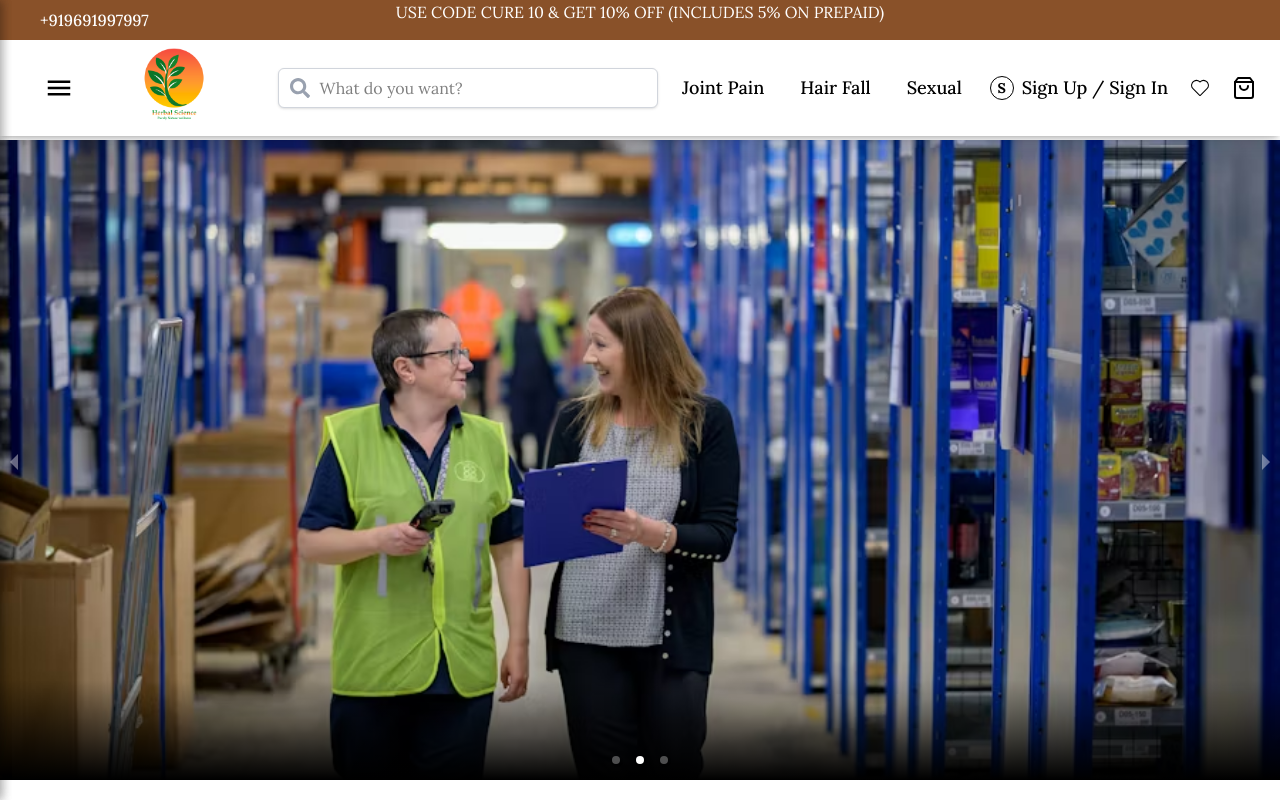
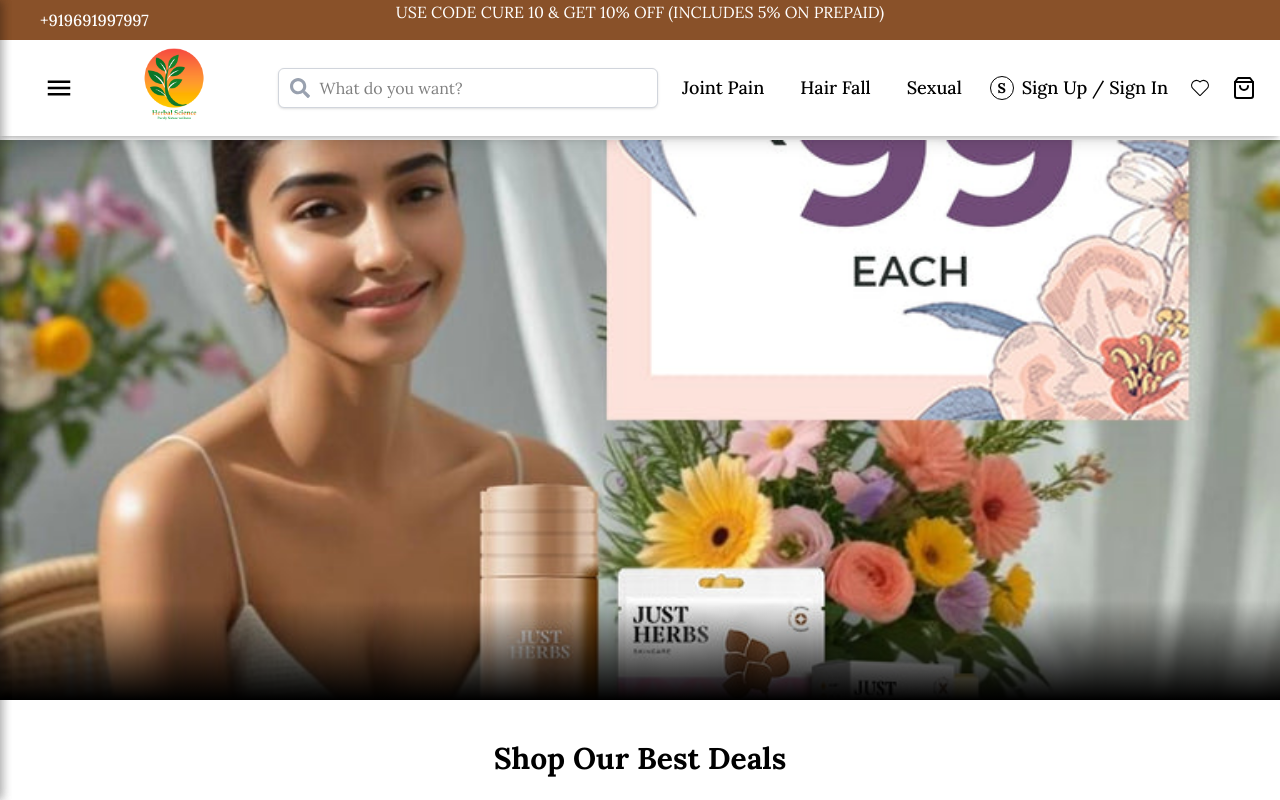
Before and after one commit to Sachin-0099/Herbal-Science-, a React (Vite) app: page / in a window 1280 px wide. Shown: the top 800 px of the page. Built offline with nearby package versions, Linux system fonts and the light colour scheme; some icons are missing.

Commit message:
Carousel removed for temporary period

```diff
--- a/src/Components/HeroSection.jsx
+++ b/src/Components/HeroSection.jsx
@@ -1,29 +1,16 @@
-// src/components/HeroSection.jsx
 import React from "react";
-import { Carousel } from "react-responsive-carousel";
-import "react-responsive-carousel/lib/styles/carousel.min.css";
 import slidesData from "../Utils/slidesData";
 
 const HeroSection = ({ slides }) => {
   return (
     <section
-      className="w-full max-w-screen-2xl mx-auto  overflow-x-hidden"
-      aria-label="Hero Section Carousel"
-    >
-      <Carousel
-        autoPlay
-        infiniteLoop
-        showThumbs={false}
-        showStatus={false}
-        interval={5000}
-        swipeable
-        emulateTouch
-        className="text-left max-w-full overflow-hidden"
+      className="w-full max-w-screen-2xl mx-auto overflow-hidden"
+      aria-label="Hero Section"
     >
       {slidesData.map((slide, index) => (
         <div
           key={index}
-            className="relative h-[70vh] sm:h-[80vh] md:h-[80vh] w-full overflow-hidden"
+          className="relative w-full h-[60vh] sm:h-[70vh] md:h-[70vh] lg:h-[70vh] overflow-hidden"
         >
           <img
             src={slide.image}
@@ -51,7 +38,6 @@
           </div>
         </div>
       ))}
-      </Carousel>
     </section>
   );
 };
--- a/src/Utils/slidesData.js
+++ b/src/Utils/slidesData.js
@@ -4,14 +4,7 @@
 
 
     },
-    {
-      image: "/Images/warehouse.avif",
 
-    },
-    {
-      image: "/Images/Banner499.webp",
-
-    },
   ];
 
   export default slidesData;
```
Lines whose indentation alone changed are shown as unchanged.
